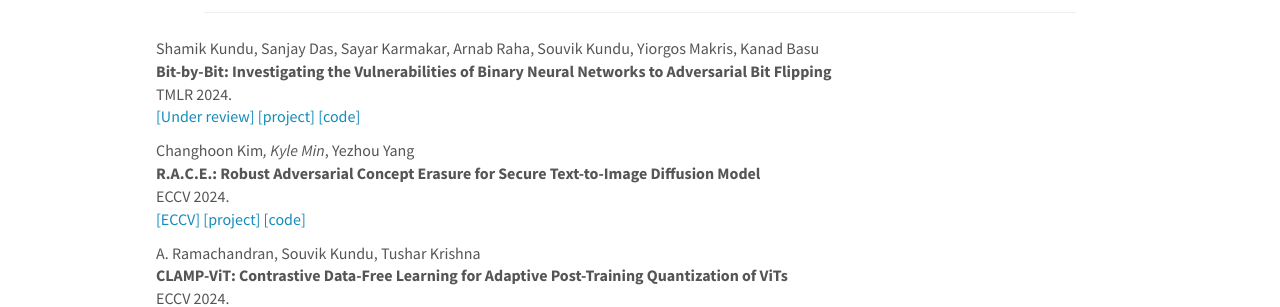
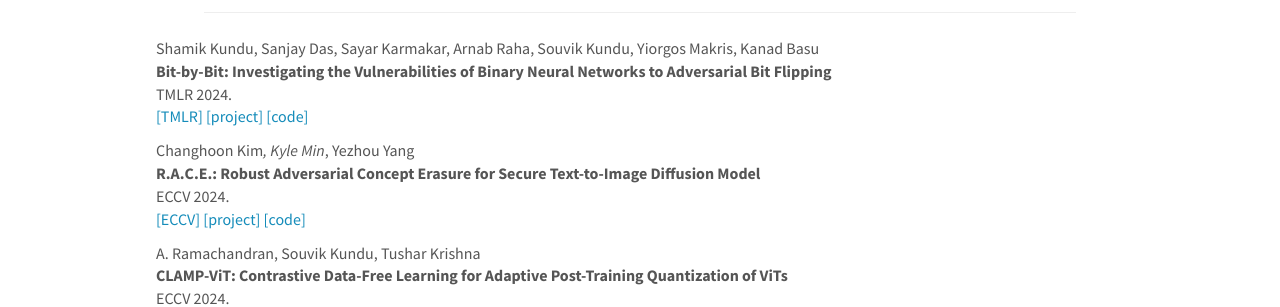
Before and after one commit to intelailabpage/intelailabpage.github.io, a Jekyll site: the page built from _pages/publications.md, in a window 1280 px wide and 900 px high. Shown: the part 200-507 px from the top of the window. Built offline with Jekyll 4.4.1, drawn with Linux system fonts in a browser that asks for light colours; nearby versions of some CDN libraries.

Commit message:
Update publist.yml

```diff
--- a/_data/publist.yml
+++ b/_data/publist.yml
@@ -2,7 +2,7 @@
   title: "Bit-by-Bit: Investigating the Vulnerabilities of Binary Neural Networks to Adversarial Bit Flipping"
   author: Shamik Kundu, Sanjay Das, Sayar Karmakar, Arnab Raha, Souvik Kundu, Yiorgos Makris, Kanad Basu
   link:
-    display: Under review
+    display: TMLR
     url:
   ref: kundu2024
   venue: TMLR
```
